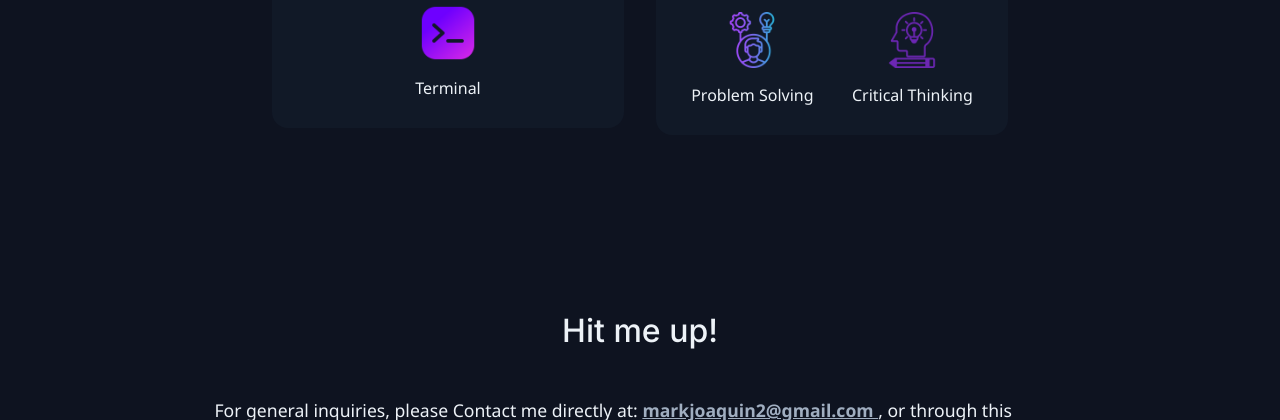
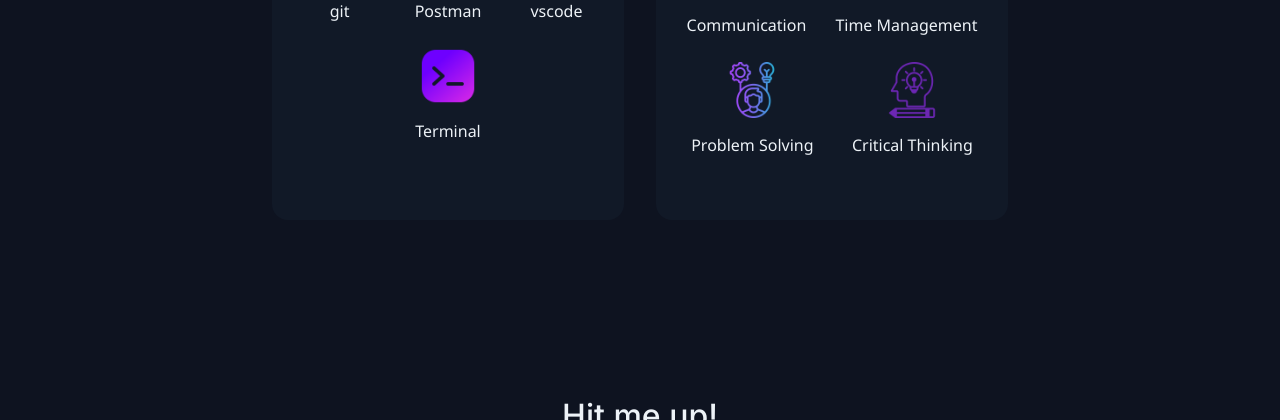
Before and after one commit to MarkJoaquin/portfolio, a website: page src/index.html in a window 1280 px wide. Shown: the part 4800-5220 px from the top of the page. Drawn offline with Linux system fonts and the light colour scheme.

Commit message:
adjusting min height of the skills cards

```diff
--- a/src/sass/index.scss
+++ b/src/sass/index.scss
@@ -462,6 +462,7 @@ main {
       text-align: center;
       width: 20em;
       height: auto;
+      min-height: 22em;
 
       & h3 {
         font-family: $mainFont;
```
Also changed, not shown: src/css/index.css, 1 other file.
